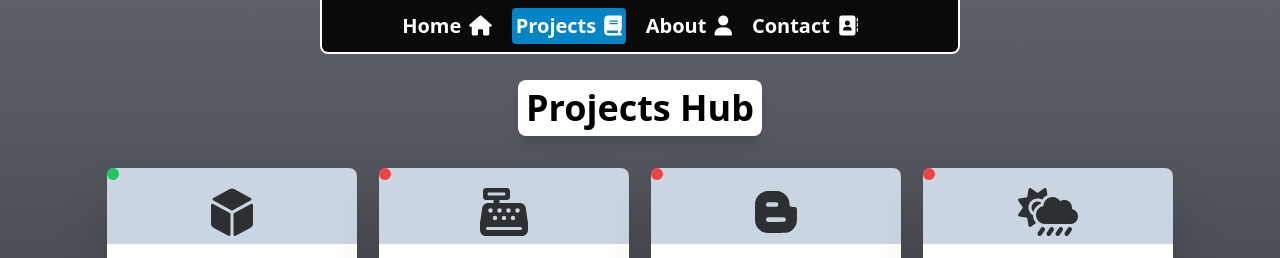
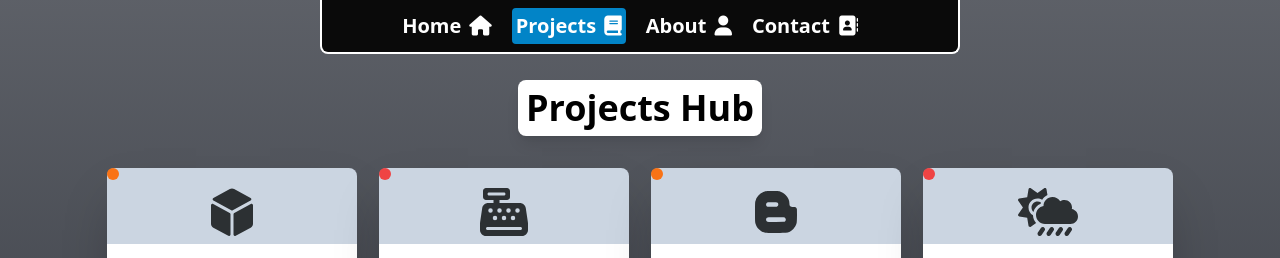
Before and after one commit to Zibounne/Portfolio, an Angular app: page / in a window 1280 px wide. Both pictures are taken after a click on the button "Projects". Shown: the top 258 px of the page. Built offline with nearby package versions, Linux system fonts and the light colour scheme; no server answers.

Commit message:
Update : Readme

```diff
--- a/src/app/components/projects/projects.component.html
+++ b/src/app/components/projects/projects.component.html
@@ -12,8 +12,8 @@
         <div>
             <a href="#">
                 <span class="relative flex h-3 w-3">
-                    <span class="animate-ping absolute inline-flex h-full w-full rounded-full bg-green-400 opacity-75"></span>
-                    <span class="relative inline-flex rounded-full h-3 w-3 bg-green-500"></span>
+                    <span class="animate-ping absolute inline-flex h-full w-full rounded-full bg-orange-400 opacity-75"></span>
+                    <span class="relative inline-flex rounded-full h-3 w-3 bg-orange-500"></span>
                 </span>
                 <img draggable="false" src="assets/pictures/pages/projects/projectsIconPlaySquare.svg" alt="playSquare">
                 <h2>PlaySquare</h2>
@@ -34,8 +34,8 @@
             </a>
             <a href="#">
                 <span class="relative flex h-3 w-3">
-                    <span class="animate-ping absolute inline-flex h-full w-full rounded-full bg-red-400 opacity-75"></span>
-                    <span class="relative inline-flex rounded-full h-3 w-3 bg-red-500"></span>
+                    <span class="animate-ping absolute inline-flex h-full w-full rounded-full bg-orange-400 opacity-75"></span>
+                    <span class="relative inline-flex rounded-full h-3 w-3 bg-orange-500"></span>
                 </span>
                 <img draggable="false" src="assets/pictures/pages/projects/projectsIconBlog.svg" alt="playSquare">
                 <h2>Blog</h2>
```
Also changed, not shown: 1 other file (tests, documents, lock files or other folders).
